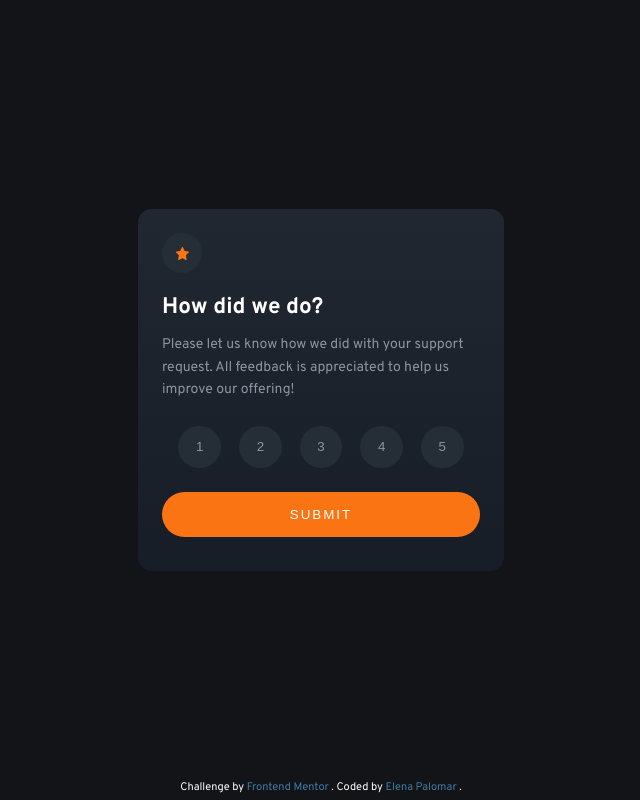
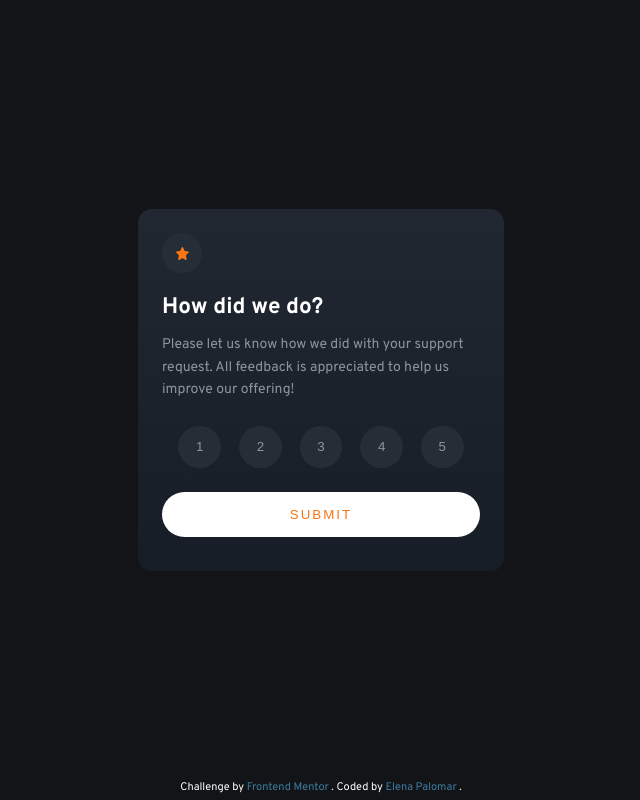
Before and after one commit to ElenaPalomar/interactive-rating, a plain HTML site: page index.html in a window 1280 px wide. In both pictures the pointer is over the button "SUBMIT". Shown: the whole page, without its empty margins (319-959 px from the left). Drawn offline with Linux system fonts and the light colour scheme.

Commit message:
add submit button hover effects

```diff
--- a/css/styles.css
+++ b/css/styles.css
@@ -108,6 +108,10 @@ body {
   align-items: center;
   cursor: pointer;
 }
+.submit:hover {
+  background-color: var(--white);
+  color: var(--elements);
+}
 
 
 
```
